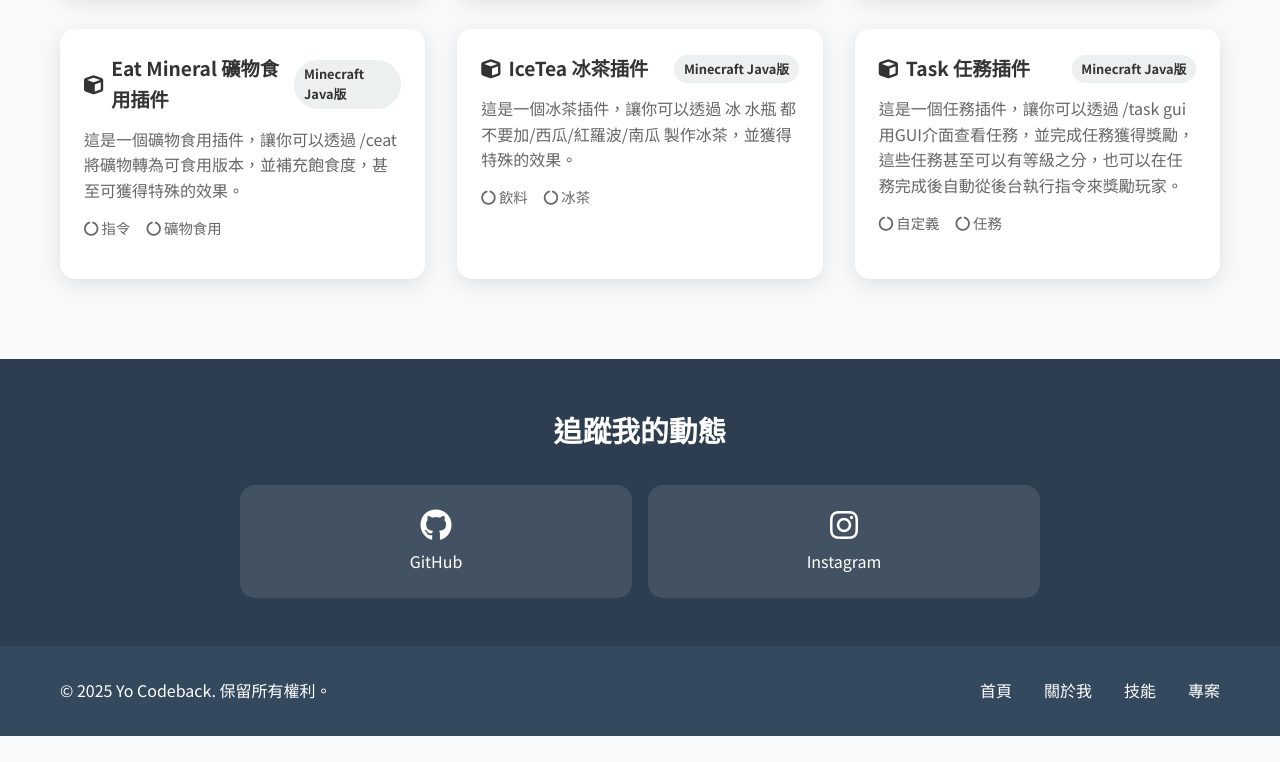
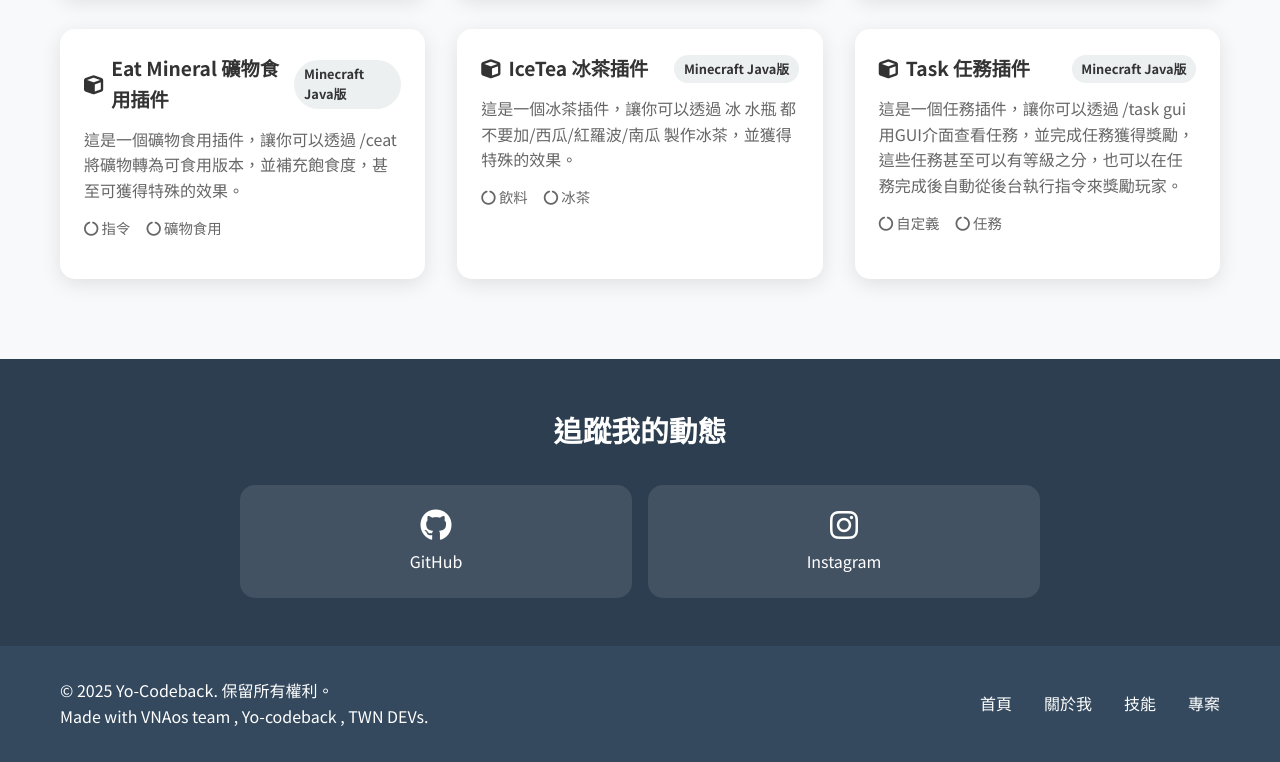
Before and after one commit to Yo-codeback/yo-codeback.github.io, a plain HTML site: page index.html in a window 1280 px wide. Shown: the part 3042-3804 px from the top of the page. Before the commit the page ends 3778 px from the top, so only its background shows below. Drawn offline with Linux system fonts and the light colour scheme; no server answers.

Commit message:
Fix copyright notice in footer

```diff
--- a/index.html
+++ b/index.html
@@ -240,7 +240,8 @@
         <div class="container">
             <div class="footer-content">
                 <div class="footer-text">
-                    <p>&copy; 2025 Yo Codeback. 保留所有權利。</p>
+                    <p>&copy; 2025 Yo-Codeback. 保留所有權利。</p>
+                    <p>Made with VNAos team , Yo-codeback , TWN DEVs.</p>
                 </div>
                 <div class="footer-links">
                     <a href="#home">首頁</a>
```
